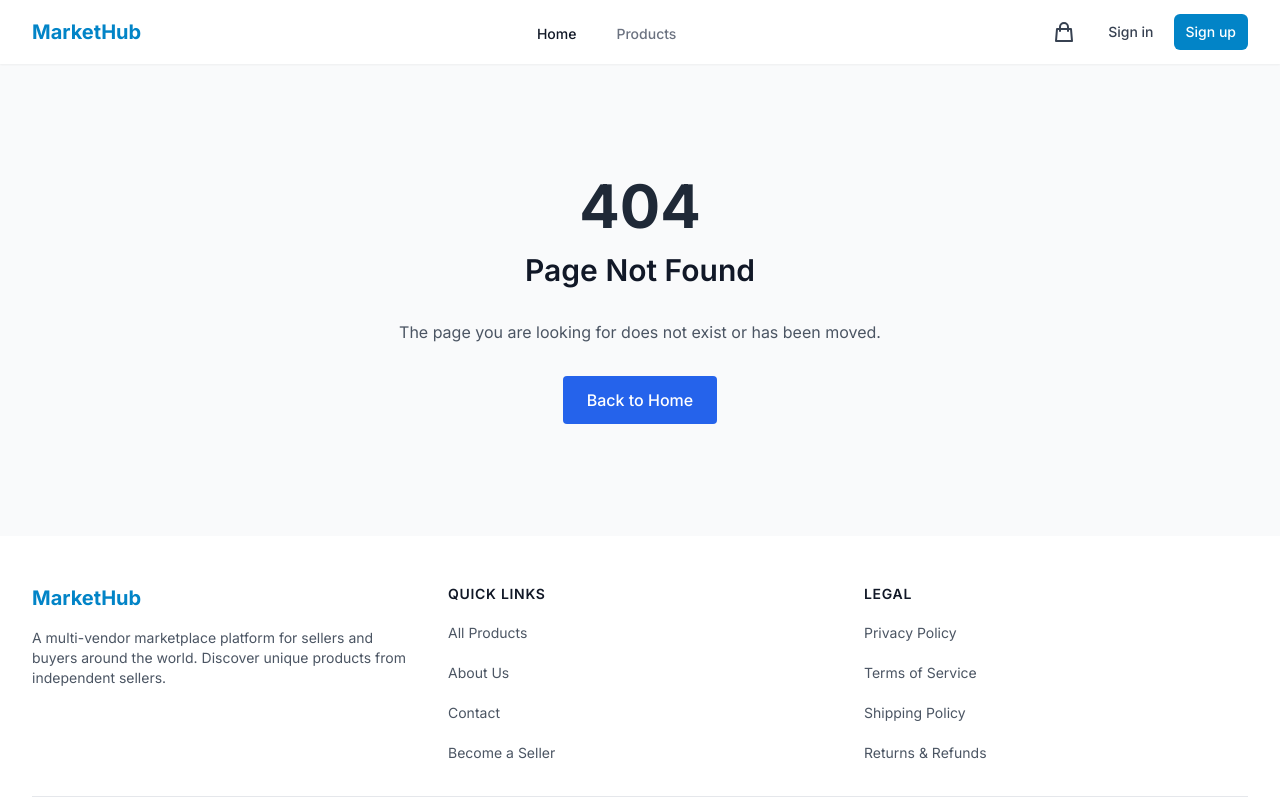
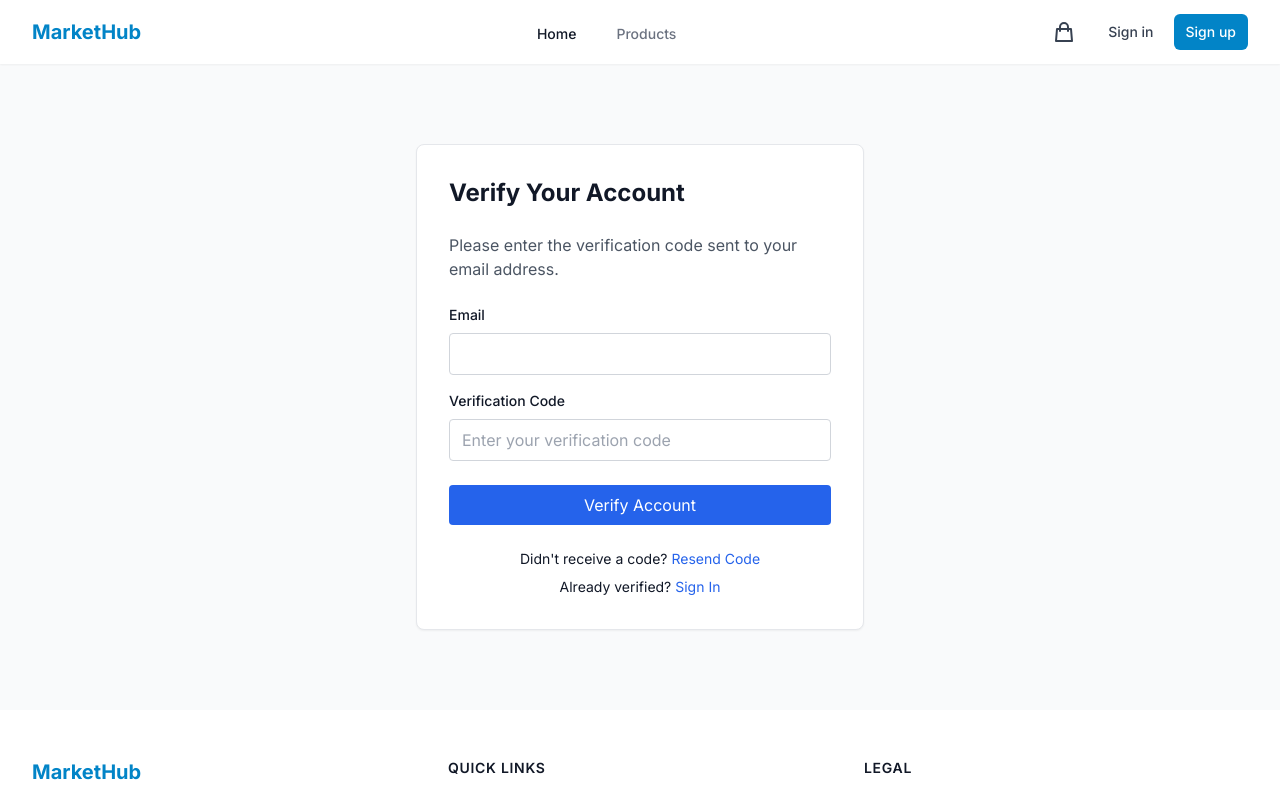
Before and after one commit to Magacrk/ecommerce-platform, a React (Vite) app in the folder frontend/: page /confirm in a window 1280 px wide. Shown: the top 799 px of the page. Built offline with nearby package versions, Linux system fonts and the light colour scheme; what aws-amplify would draw is missing.

Commit message:
Add confirmation page for email verification after registration

```diff
--- a/frontend/src/App.tsx
+++ b/frontend/src/App.tsx
@@ -16,6 +16,7 @@ const CartPage = lazy(() => import('@/pages/CartPage'));
 const CheckoutPage = lazy(() => import('@/pages/CheckoutPage'));
 const LoginPage = lazy(() => import('@/pages/auth/LoginPage'));
 const RegisterPage = lazy(() => import('@/pages/auth/RegisterPage'));
+const ConfirmationPage = lazy(() => import('@/pages/auth/ConfirmationPage'));
 const SellerRegisterPage = lazy(() => import('@/pages/auth/SellerRegisterPage'));
 const SellerDashboardPage = lazy(() => import('@/pages/seller/DashboardPage'));
 const SellerProductsPage = lazy(() => import('@/pages/seller/ProductsPage'));
@@ -43,6 +44,7 @@ function App() {
                   } />
                   <Route path="/login" element={<LoginPage />} />
                   <Route path="/register" element={<RegisterPage />} />
+                  <Route path="/confirm" element={<ConfirmationPage />} />
                   <Route path="/seller/register" element={<SellerRegisterPage />} />
                   <Route path="/seller" element={
                     <ProtectedRoute roles={['seller']}>
--- /dev/null
+++ b/frontend/src/pages/auth/ConfirmationPage.tsx
@@ -0,0 +1,138 @@
+import { useState, useContext, useEffect } from 'react';
+import { Link, useNavigate, useLocation } from 'react-router-dom';
+import { motion } from 'framer-motion';
+import { AuthContext } from '@/contexts/AuthContext';
+
+const ConfirmationPage = () => {
+  const [email, setEmail] = useState('');
+  const [code, setCode] = useState('');
+  const [loading, setLoading] = useState(false);
+  const [error, setError] = useState('');
+  const [success, setSuccess] = useState('');
+
+  const { confirmSignUp } = useContext(AuthContext);
+  const navigate = useNavigate();
+  const location = useLocation();
+
+  // Try to get email from location state if available
+  useEffect(() => {
+    if (location.state?.email) {
+      setEmail(location.state.email);
+    }
+  }, [location.state]);
+
+  const handleSubmit = async (e: React.FormEvent) => {
+    e.preventDefault();
+
+    if (!email || !code) {
+      setError('Email and confirmation code are required');
+      return;
+    }
+
+    setLoading(true);
+    setError('');
+    setSuccess('');
+
+    try {
+      await confirmSignUp(email, code);
+      setSuccess('Account verified successfully!');
+      setTimeout(() => {
+        navigate('/login', { state: { message: 'Your account has been verified. You can now log in.' } });
+      }, 2000);
+    } catch (err: any) {
+      setError(err.message || 'Verification failed. Please try again.');
+      console.error(err);
+    } finally {
+      setLoading(false);
+    }
+  };
+
+  return (
+    <motion.div
+      initial={{ opacity: 0 }}
+      animate={{ opacity: 1 }}
+      exit={{ opacity: 0 }}
+      className="container mx-auto max-w-md py-12"
+    >
+      <div className="rounded-lg border border-gray-200 bg-white p-8 shadow-sm">
+        <h1 className="mb-6 text-2xl font-bold">Verify Your Account</h1>
+
+        {error && (
+          <div className="mb-4 rounded bg-red-50 p-3 text-sm text-red-700">
+            {error}
+          </div>
+        )}
+
+        {success && (
+          <div className="mb-4 rounded bg-green-50 p-3 text-sm text-green-700">
+            {success}
+          </div>
+        )}
+
+        <p className="mb-6 text-gray-600">
+          Please enter the verification code sent to your email address.
+        </p>
+
+        <form onSubmit={handleSubmit}>
+          <div className="mb-4">
+            <label htmlFor="email" className="mb-2 block text-sm font-medium">
+              Email
+            </label>
+            <input
+              id="email"
+              type="email"
+              value={email}
+              onChange={(e) => setEmail(e.target.value)}
+              className="w-full rounded border border-gray-300 px-3 py-2"
+              required
+            />
+          </div>
+
+          <div className="mb-6">
+            <label htmlFor="code" className="mb-2 block text-sm font-medium">
+              Verification Code
+            </label>
+            <input
+              id="code"
+              type="text"
+              value={code}
+              onChange={(e) => setCode(e.target.value)}
+              className="w-full rounded border border-gray-300 px-3 py-2"
+              required
+              placeholder="Enter your verification code"
+            />
+          </div>
+
+          <button
+            type="submit"
+            className="w-full rounded bg-blue-600 px-4 py-2 text-white hover:bg-blue-700 disabled:bg-blue-300"
+            disabled={loading}
+          >
+            {loading ? 'Verifying...' : 'Verify Account'}
+          </button>
+        </form>
+
+        <div className="mt-6 text-center text-sm">
+          <div className="mb-2">
+            Didn't receive a code?{' '}
+            <button
+              onClick={() => confirmSignUp(email, 'resend')}
+              className="text-blue-600 hover:underline"
+              disabled={loading || !email}
+            >
+              Resend Code
+            </button>
+          </div>
+          <div>
+            Already verified?{' '}
+            <Link to="/login" className="text-blue-600 hover:underline">
+              Sign In
+            </Link>
+          </div>
+        </div>
+      </div>
+    </motion.div>
+  );
+};
+
+export default ConfirmationPage;
--- a/frontend/src/pages/auth/RegisterPage.tsx
+++ b/frontend/src/pages/auth/RegisterPage.tsx
@@ -30,7 +30,7 @@ const RegisterPage = () => {
         name,
         'custom:role': 'customer'
       });
-      navigate('/login', { state: { message: 'Registration successful! Please check your email to verify your account.' } });
+      navigate('/confirm', { state: { email } });
     } catch (err) {
       setError('Registration failed. Please try again.');
       console.error(err);
```
